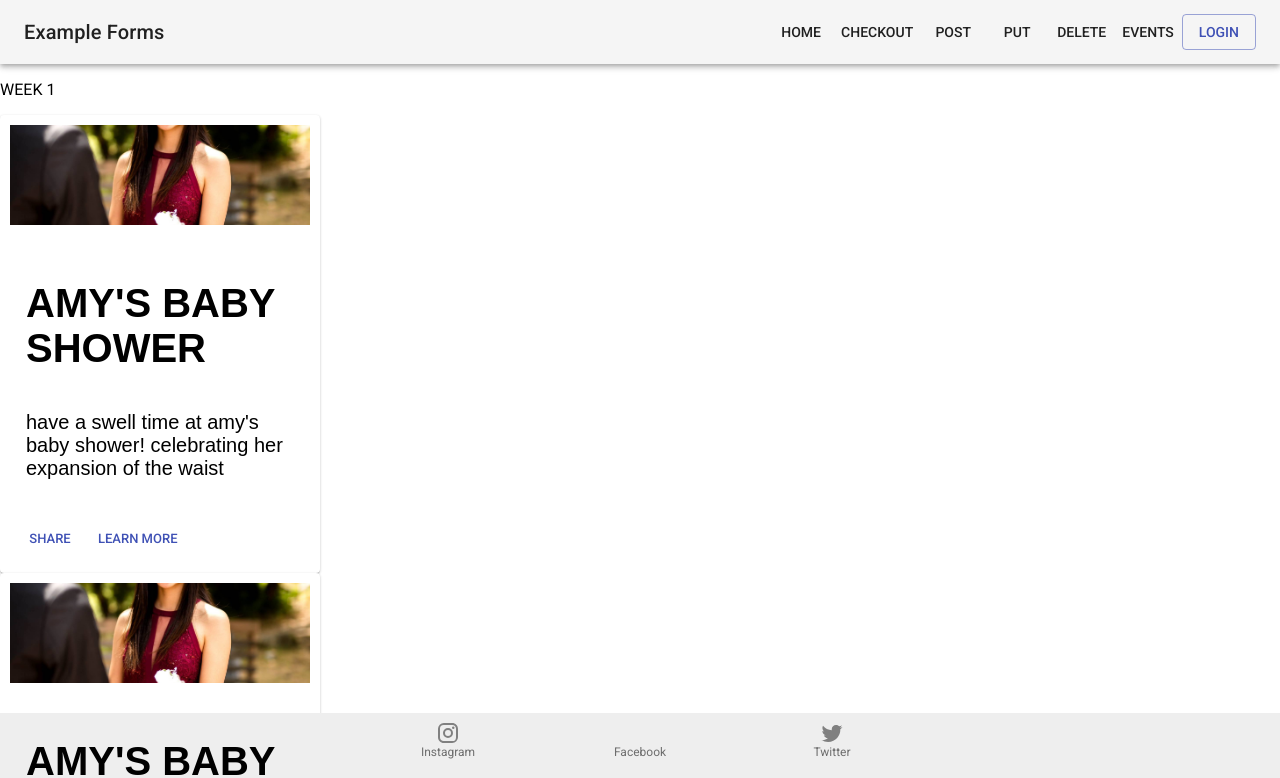
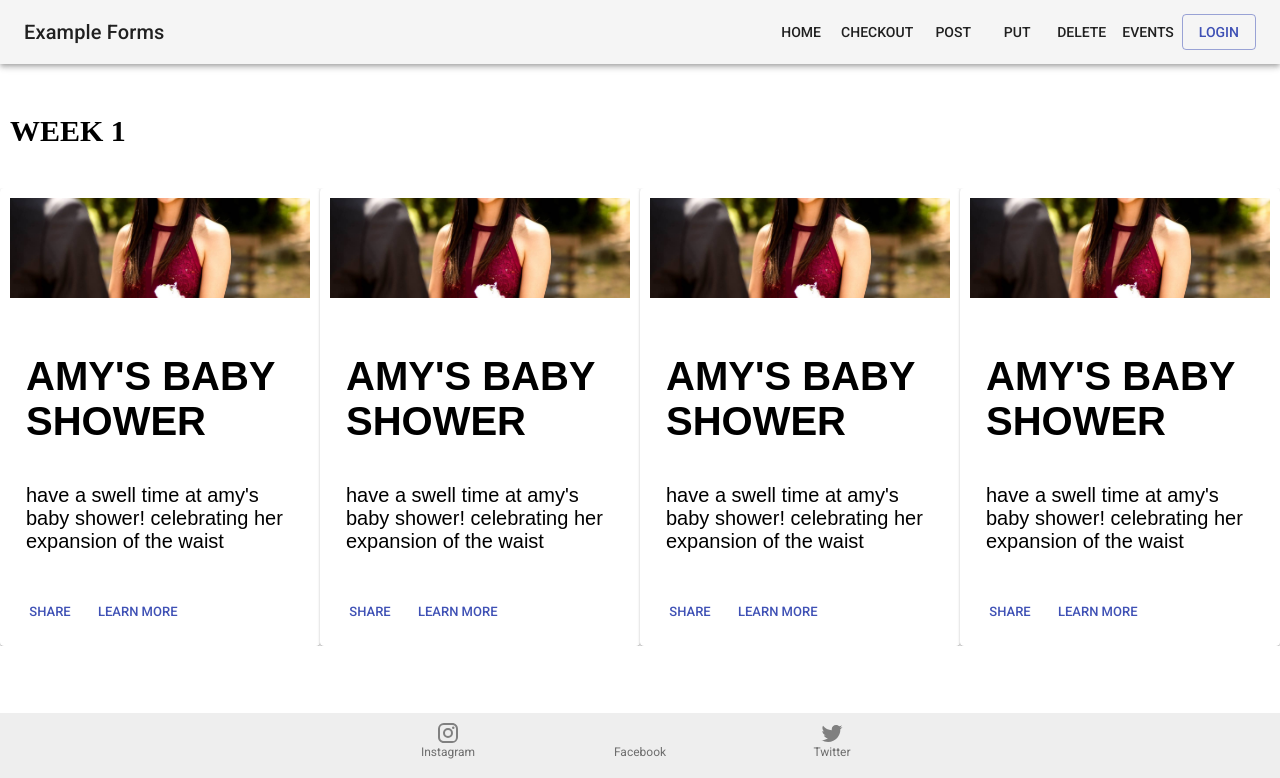
Before and after one commit to swe-ucla/Event-Portal, a React (Create React App) app in the folder client/: page /events in a window 1280 px wide. Shown: the top 778 px of the page. Built offline with nearby package versions, Linux system fonts and the light colour scheme.

Commit message:
correct styling

```diff
--- a/client/src/components/EventRow.js
+++ b/client/src/components/EventRow.js
@@ -1,18 +1,21 @@
 import React, { Component } from 'react';
 import MediaCard from './MediaCard.js'
-import '../css/EventRow.css'
+import { withStyles } from '@material-ui/core/styles';
+import EventRowStyles from '../styles/EventRow.js'
 
 class EventRow extends Component {
-	constructor() {
+	constructor(props) {
 		super();
 	}
 	render() {
+		const { classes } = this.props;
+
 		return (
 			<div>
-				<p className='title'>
+				<p className={classes.title}>
 					WEEK 1
 				</p>
-				<div className='row'>
+				<div className={classes.row}>
 					<MediaCard/>
 					<MediaCard/>
 					<MediaCard/>
@@ -23,4 +26,4 @@ class EventRow extends Component {
 	}
 }
 
-export default EventRow;
+export default withStyles(EventRowStyles)(EventRow);
--- a/client/src/components/MediaCard.js
+++ b/client/src/components/MediaCard.js
@@ -8,18 +8,7 @@ import CardContent from '@material-ui/core/CardContent';
 import CardMedia from '@material-ui/core/CardMedia';
 import Button from '@material-ui/core/Button';
 import Typography from '@material-ui/core/Typography';
-import '../css/MediaCard.css'
-
-const styles = {
-  card: {
-    width: 300,
-    padding: 10,
-  },
-  media: {
-    height: 100,
-    width: 300,
-  }
-};
+import MediaCardStyles from '../styles/MediaCard.js'
 
 function MediaCard(props) {
   const { classes } = props;
@@ -32,10 +21,10 @@ function MediaCard(props) {
           title="Contemplative Reptile"
         />
         <CardContent>
-          <p className='event-name'>
+          <p className={classes.eventName}>
             AMY'S BABY SHOWER
           </p>
-          <p className='description'>
+          <p className={classes.description}>
             have a swell time at amy's baby shower! celebrating her expansion of the waist
           </p>
         </CardContent>
@@ -56,4 +45,4 @@ MediaCard.propTypes = {
   classes: PropTypes.object.isRequired,
 };
 
-export default withStyles(styles)(MediaCard);
+export default withStyles(MediaCardStyles)(MediaCard);
--- a/client/src/css/Events.css
+++ /dev/null
@@ -1,15 +0,0 @@
-.title {
-	padding: 10px;
-	margin-top: 40px;
-	margin-left: 30px;
-	font-size: 30px;
-	font-weight: bold;
-	font-family: 'times new roman';
-}
-
-.row {
-	display: flex;
-	flex-direction: row;
-	justify-content: space-around;
-	overflow-x: auto;
-}
--- a/client/src/css/MediaCard.css
+++ /dev/null
@@ -1,8 +0,0 @@
-.event-name {
-	font-size: 40px;
-	font-weight: bold;
-}
-
-.description {
-	font-size: 20px;
-}
--- /dev/null
+++ b/client/src/styles/EventRow.js
@@ -0,0 +1,17 @@
+const EventRowStyles = theme => ({
+	title: {
+		padding: '10px',
+		marginTop: '40px',
+		fontSize: '30px',
+		fontWeight: 'bold',
+		fontFamily: 'Times New Roman',
+	},
+	row: {
+		display: 'flex',
+		flexDirection: 'row',
+		justifyContent: 'space-around',
+		overflowX: 'auto',
+	}
+});
+
+export default EventRowStyles;
--- /dev/null
+++ b/client/src/styles/MediaCard.js
@@ -0,0 +1,19 @@
+const MediaCardStyles = theme => ({
+	eventName: {
+		fontSize: '40px',
+		fontWeight: 'bold',
+	},
+	description: {
+		fontSize: '20px',
+	},
+	card: {
+    	width: '300px',
+    	padding: '10px',
+  	},
+  	media: {
+    	height: '100px',
+    	width: '300px',
+  	}
+})
+
+export default MediaCardStyles;
```
Also changed, not shown: client/src/css/EventRow.css (deleted).
